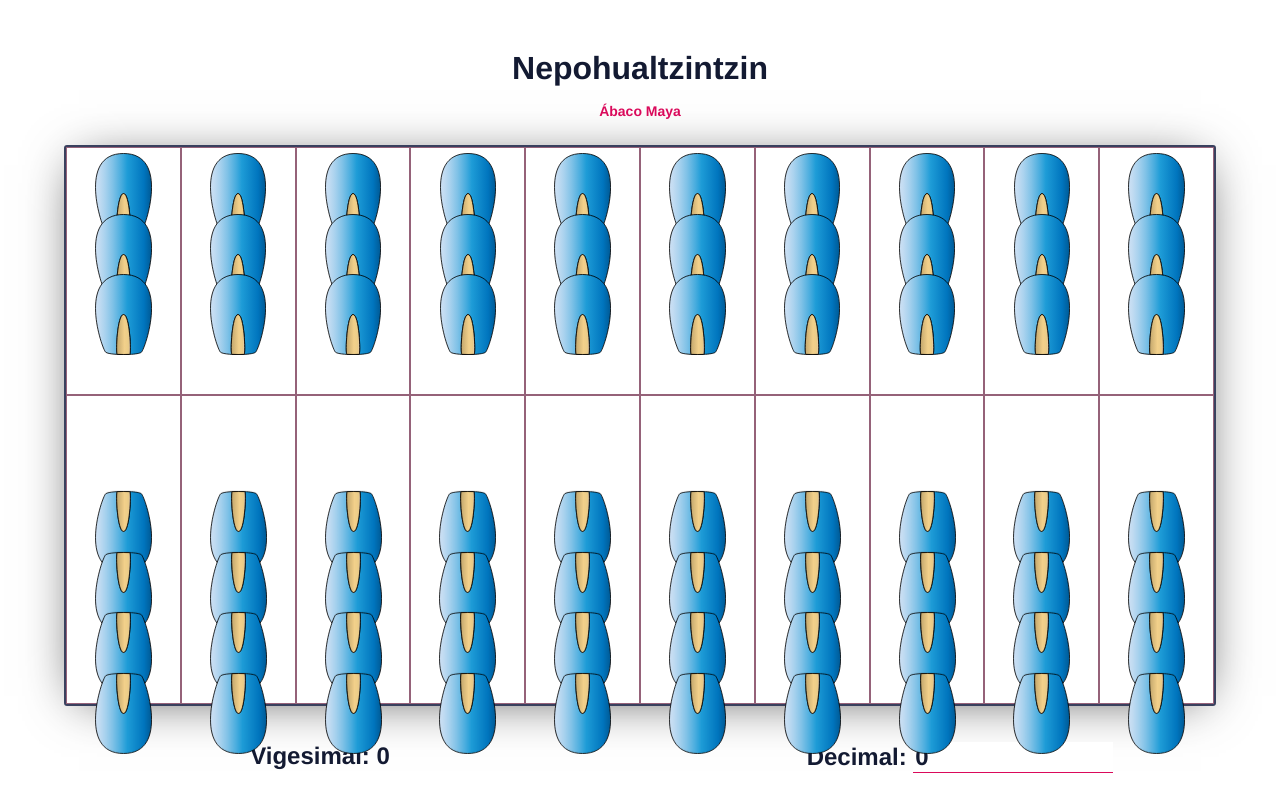
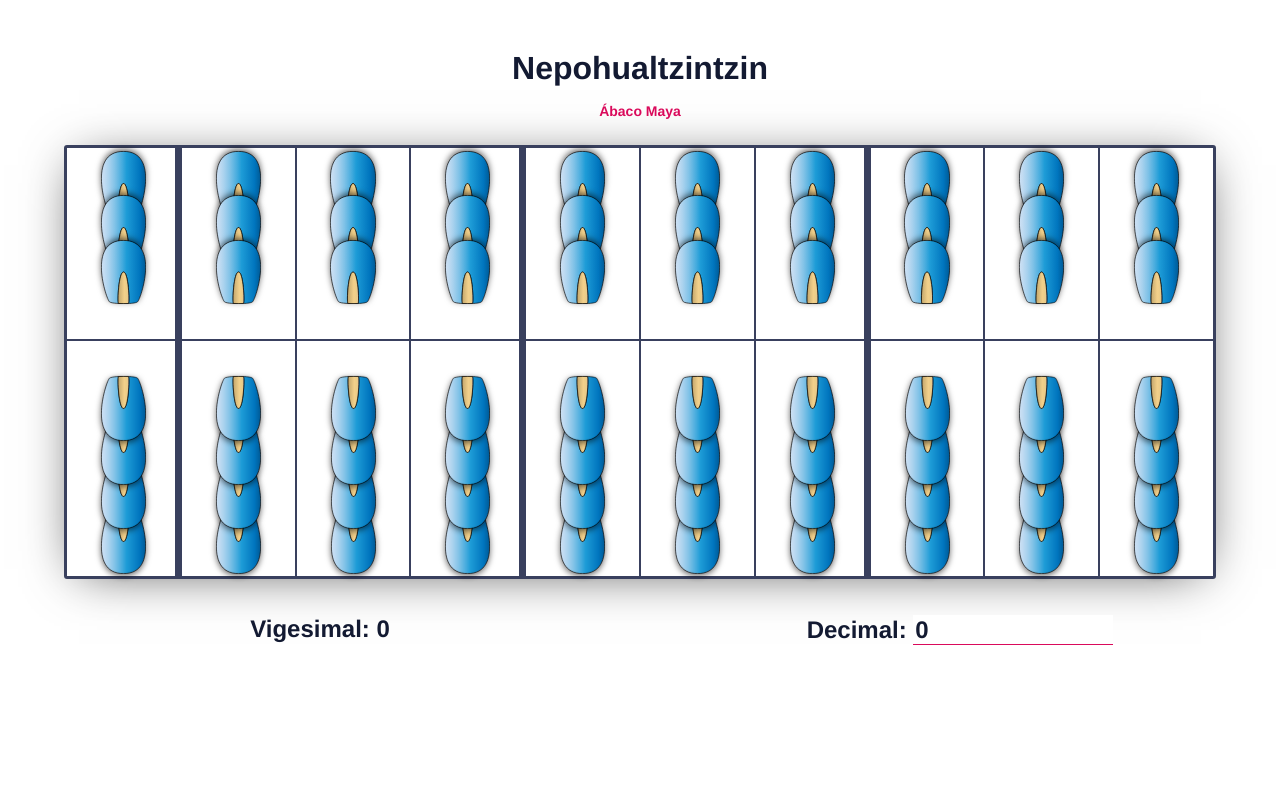
Before and after one commit to redcpp/nepohualtzintzin, a Vue app: page / in a window 1280 px wide. Built offline with nearby package versions, Linux system fonts and the light colour scheme.

Commit message:
Get up & ready interactive corns

```diff
--- a/src/components/Abacus.vue
+++ b/src/components/Abacus.vue
@@ -1,11 +1,11 @@
 <template>
   <div class="abacus w-90">
-    <div v-for="col in cols" class="stick w-10">
+    <div v-for="col in cols" class="stick w-10 top">
       <span v-for="row in topRows">
-        <item :bar="top" :row="row" :col="col" :style="{ zIndex: row }">5</item>
+        <item :bar="top" :row="row" :col="col">5</item>
       </span>
     </div>
-    <div v-for="col in cols" class="stick w-10">
+    <div v-for="col in cols" class="stick w-10 bottom">
       <span v-for="row in bottomRows">
         <item :bar="bottom" :row="row" :col="col">1</item>
       </span>
@@ -48,7 +48,25 @@ export default {
 
 .stick {
   display: inline-block;
-  border: 1px solid #956279;
-  padding: 30px 0;
+  border: 1px solid #39405E;
+  padding-top: 33px;
+  padding-bottom: 25px;
 }
+
+.stick.top:nth-child(3n+1) {
+  box-shadow:inset -5px 0px 0px 0px #39405E;
+}
+
+.stick.bottom:nth-child(3n-1) {
+  box-shadow:inset -5px 0px 0px 0px #39405E;
+}
+
+.stick.top:nth-child(10) {
+  box-shadow: none;
+}
+
+.stick.bottom:nth-child(20) {
+  box-shadow: none;
+}
+
 </style>
--- a/src/components/Item.vue
+++ b/src/components/Item.vue
@@ -1,7 +1,8 @@
 <template>
   <button @click="toogle"
           class="item "
-          :class="{ active: active }">
+          :class="{ active: active }"
+          :style="{ zIndex: !active ? row : 10-row }">
     <img src="../assets/conr2.svg" class="corn-icon">
   </button>
 </template>
@@ -35,6 +36,7 @@ export default {
 
 <style scoped>
 .item {
+  position: relative;
   cursor: pointer;
   display: block;
   padding: 0;
@@ -42,27 +44,21 @@ export default {
   background-color: transparent;
   border: none;
   border-radius: 3px;
+  margin-top: -30px;
   outline: none;
+
+  -webkit-transition: -webkit-transform 150ms;
+  transition: transform 150ms;
+  transform-origin: 0% 70%;
+  -webkit-filter: drop-shadow( 0px -2px 3px rgba(0,0,0,0.6) );
+          filter: drop-shadow( 0px -2px 3px rgba(0,0,0,0.6) );
 }
 
 .item.active {
   transform: rotateX(180deg);
-  transform-origin: 100% 100%;
-}
-
-.item > .corn-icon {
-  margin-top: -30px;
-}
-
-.item > .corn-icon {
-  margin-top: -30px;
-}
-
-.item.flip {
-  margin-top: -50px;
 }
 
 .corn-icon {
-  width: 50%;
+  width: 40%;
 }
 </style>
```
